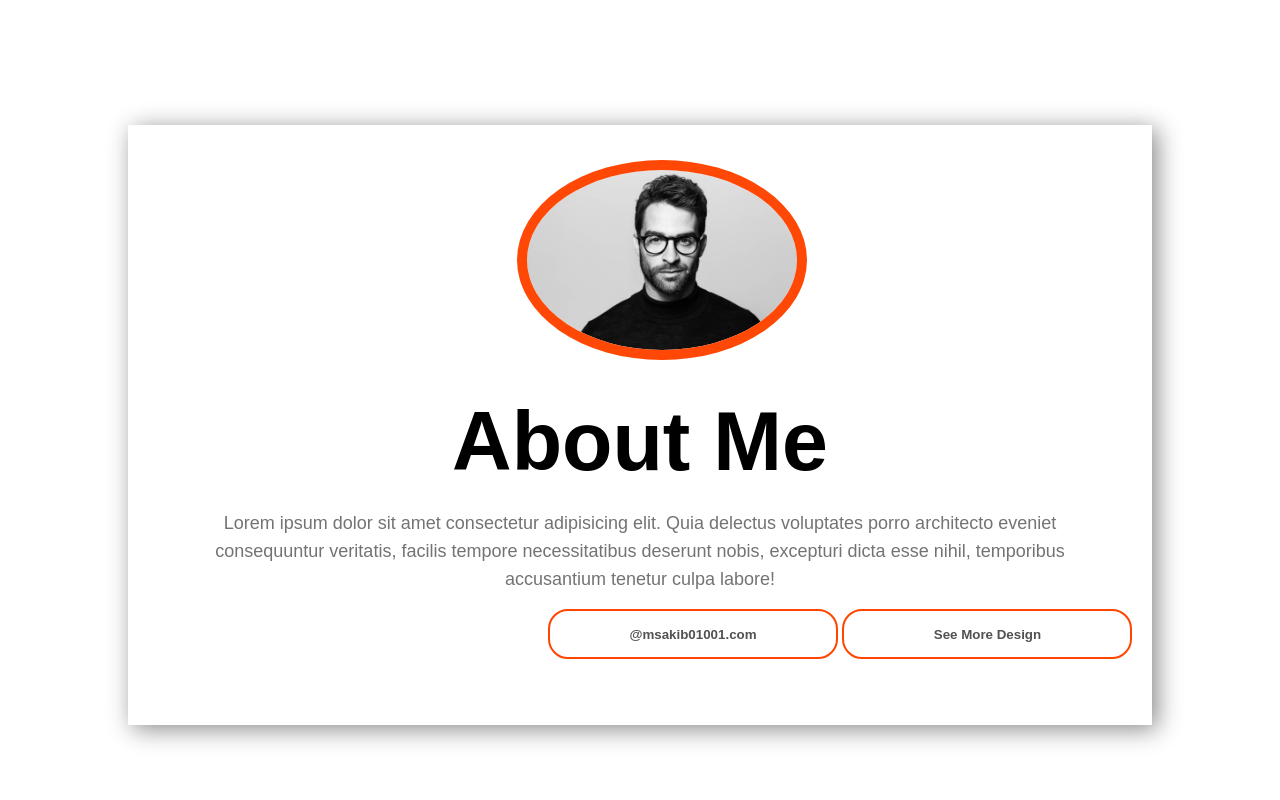
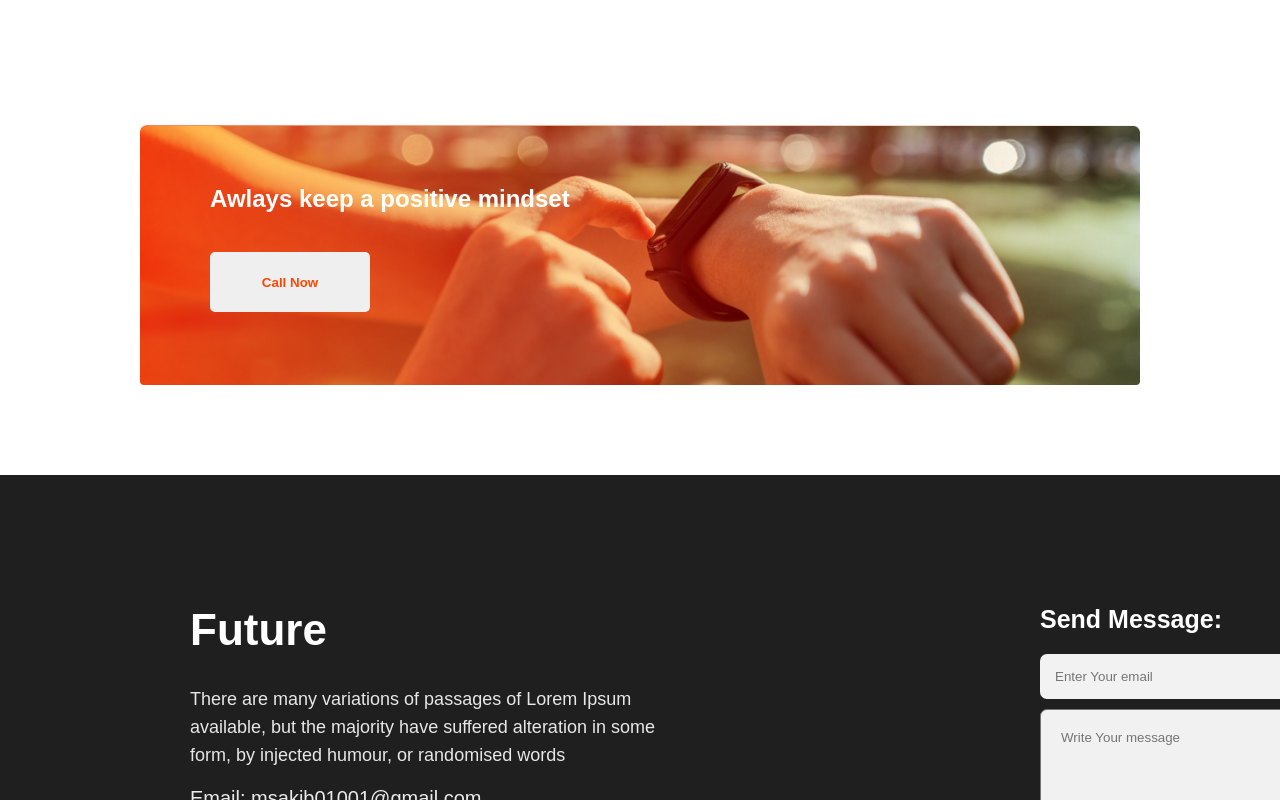
Before and after one commit to msakib01001/Assignment1, a plain HTML site: page index.html in a window 1280 px wide. Shown: the part 2000-2800 px from the top of the page. Drawn offline with Linux system fonts and the light colour scheme.

Commit message:
fainal submit

```diff
--- a/index.html
+++ b/index.html
@@ -66,34 +66,13 @@
 
     <!-- -----------------------Section3 Start---------------------------- -->
 
-    <section class="section3">
-        <div class="section3-content">
-            <div class="me-image">
-                <img src="images/me.jpg">
-            </div>
-            <div class="heading">
-                <h1>About Me</h1>
-            </div>
-            <div class="section3-description">
-                <p>Lorem ipsum dolor sit amet consectetur adipisicing elit. Quia delectus voluptates porro architecto eveniet consequuntur veritatis, facilis tempore necessitatibus deserunt nobis, excepturi dicta esse nihil, temporibus accusantium tenetur culpa labore!</p>
-            </div>
-            <div >
-                <button class="about-btn">@msakib01001.com</button>
-                <button class="about-btn">See More Design</button>
-            </div>
-        </div>
-    </section>
-
-    <!------------------ Section3 End--------------- -->
-    <!--------------Section4 Start----------------->
-
-    <section class="section4">
+    <section class="Section3">
         <div class="content">
             <h1>Awlays keep a positive mindset</h1>
             <button class="call-btn">Call Now</button>
         </div>
     </section>
-    <!-- -----------Section4 End------------- -->
+    <!------------------ Section3 End--------------- -->
 
     <footer>
         <div class="left-side-content">
--- a/style.css
+++ b/style.css
@@ -107,66 +107,7 @@
 /* ------------------------Section2 End---------------------- */
 
 /*------------------------- Section3 Start------------------- */
-.section3{
-    width: 80%;
-    height: 600px;
-    margin: 90px auto;
-    background-color: #ffffff;
-    box-shadow: 5px 4px 23px  #888888;;
-}
-img{
-    max-width: 100%;
-    max-height: 100%;
-}
-.me-image{
-    display: inline-block;
-    position: relative;
-    width: 270px;
-    height: 180px;
-    overflow: hidden;
-    border-radius: 50%;
-    left: 39%;
-    margin-top: 45px;
-    outline: 10px solid #ff4805;
-}
-.heading{
-    text-align: center;
-    padding-top: 40px;
-    font-weight: 800;
-    font-size: 55px;
-}
-.section3-description{
-    color: #737373;
-    font-size: 18px;
-    line-height: 28px;
-    text-align: center;
-    height: 60px;
-    width: 900px;
-    margin: 20px auto;
-}
-.about-btn{
-    height: 50px;
-    width: 290px;
-    text-align: center;
-    padding: 13px;
-    color: #525151;
-    background-color: #ffffff;
-    border: 2px solid #ff4500;
-    font-weight: bold;
-    border-radius: 20px;
-    margin: 20px 0;
-    position: relative;
-    left: 420px;
-    cursor: pointer;
-}
-.about-btn:hover{
-    background-color: #ff4500;
-    color: #fff;
-}
-
-
-/* ------------------Section3 End--------------- */
-.section4{
+.Section3{
     height: 260px;
     width: 1000px;
     border-radius: 4px;
@@ -193,7 +134,7 @@ img{
     border: none;
     cursor: pointer;
 }
-/* ------------------Section4 End--------------- */
+/* ------------------Section3 End--------------- */
 
 footer{
     width: 100%;
```
